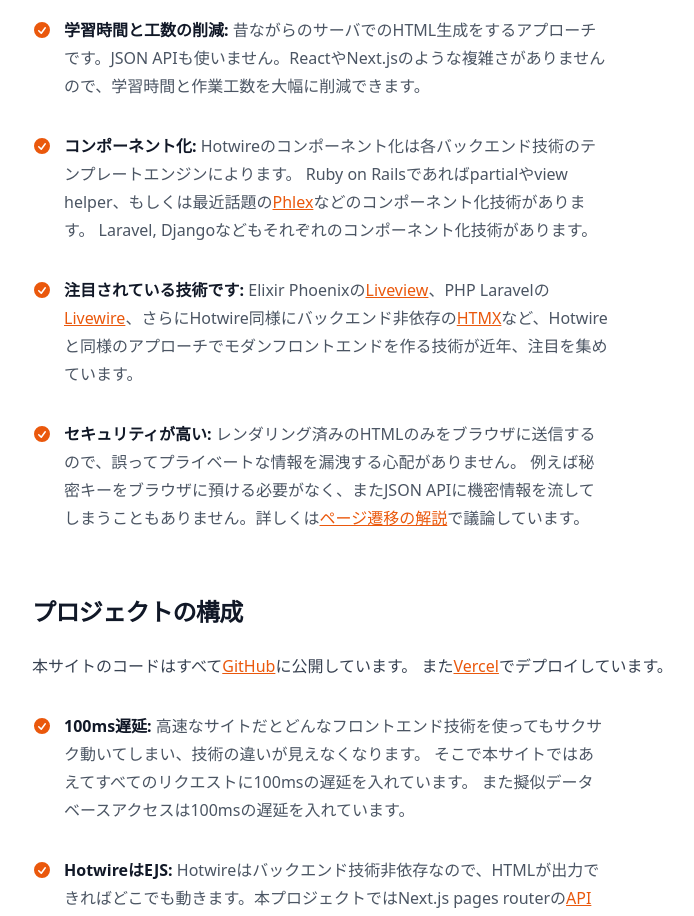
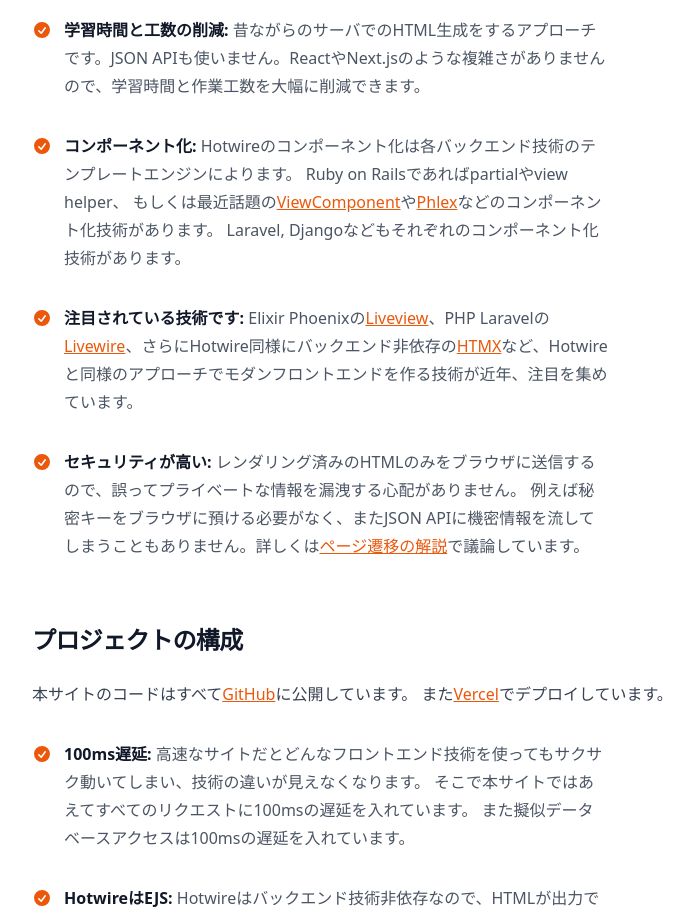
Before and after one commit to naofumi/hotwire_and_next, a Next.js app: page /about in a window 1280 px wide. Shown: the part 800-1716 px from the top of the page, without its empty margins (272-966 px from the left). Built offline with nearby package versions, Linux system fonts and the light colour scheme.

Commit message:
Document fix

```diff
--- a/pages/about.tsx
+++ b/pages/about.tsx
@@ -52,7 +52,8 @@ export default function About() {
               <span>
                 <strong className="font-semibold text-gray-900">コンポーネント化: </strong>
                 Hotwireのコンポーネント化は各バックエンド技術のテンプレートエンジンによります。
-                Ruby on Railsであればpartialやview helper、もしくは最近話題の<StyledLink href="https://viewcomponent.org">Phlex</StyledLink>などのコンポーネント化技術があります。
+                Ruby on Railsであればpartialやview helper、
+                もしくは最近話題の<StyledLink href="https://viewcomponent.org">ViewComponent</StyledLink>や<StyledLink href="https://viewcomponent.org">Phlex</StyledLink>などのコンポーネント化技術があります。
                 Laravel, Djangoなどもそれぞれのコンポーネント化技術があります。
               </span>
             </li>
```
